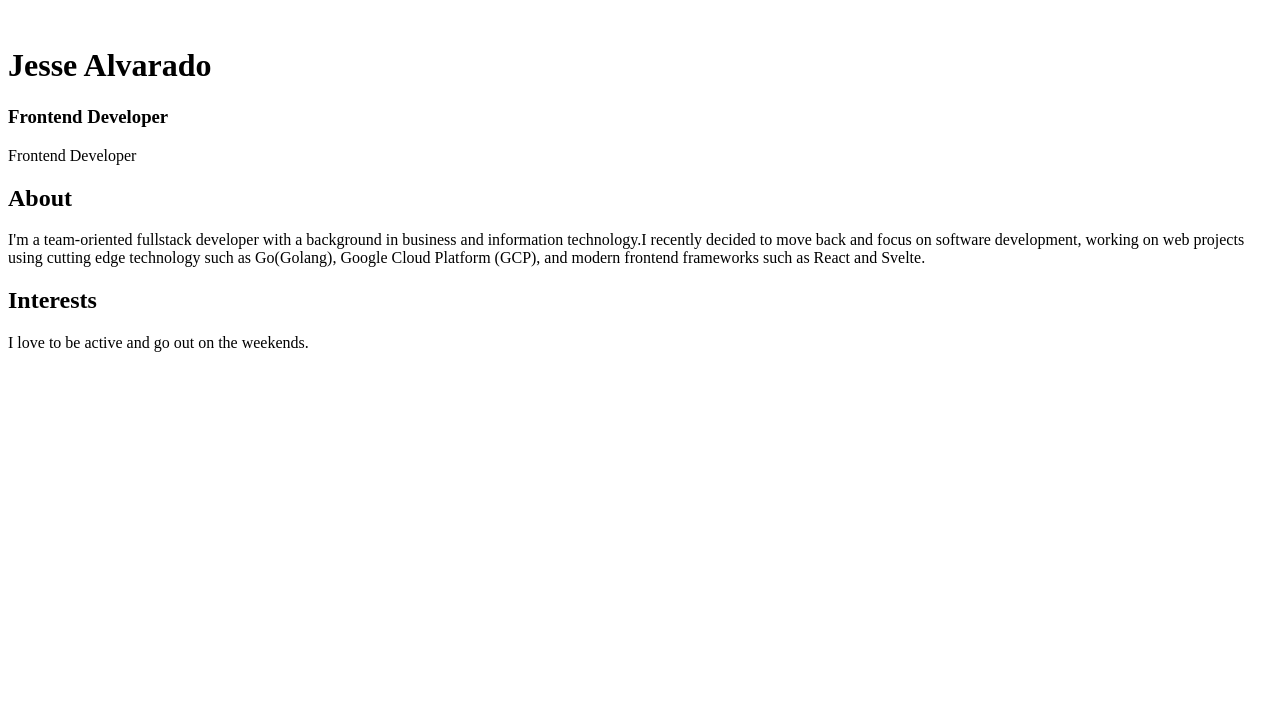
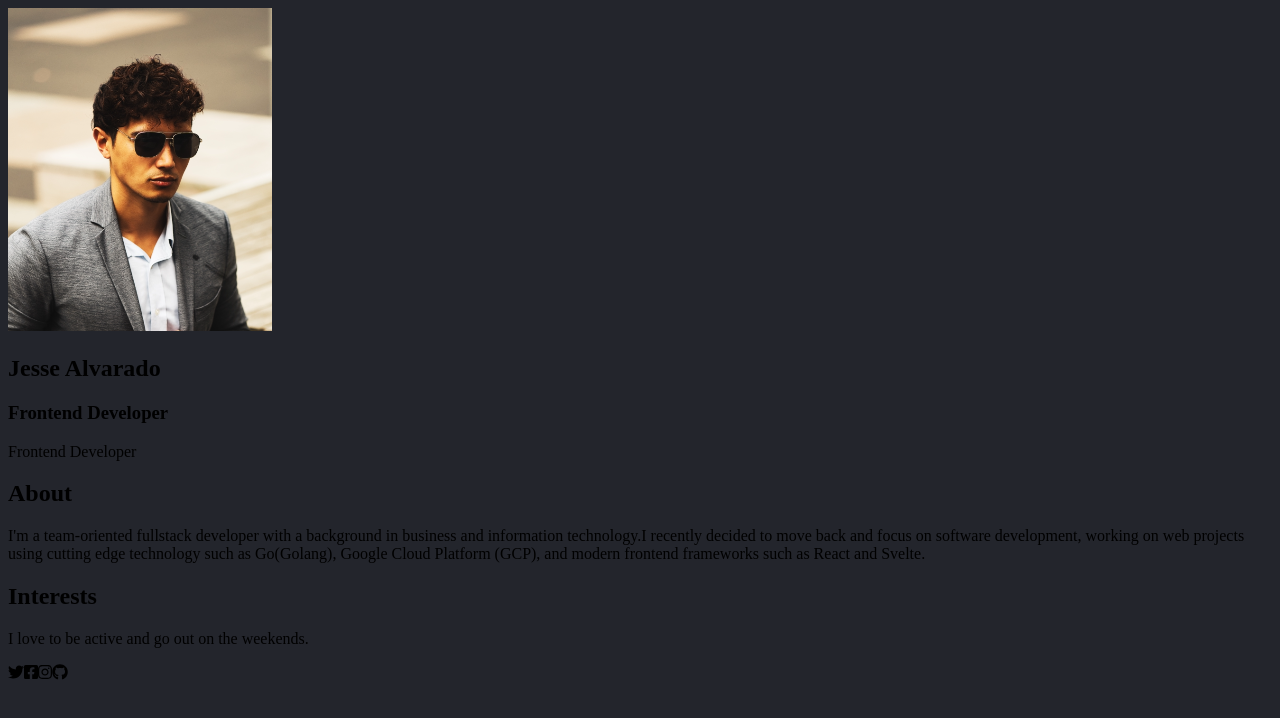
Before and after one commit to alvara/scrimba-business-card, a React (Create React App) app: page / in a window 1280 px wide. Shown: the top 718 px of the page. Built offline with nearby package versions, Linux system fonts and the light colour scheme.

Commit message:
add font awesome

```diff
--- a/package.json
+++ b/package.json
@@ -4,6 +4,8 @@
   "private": true,
   "dependencies": {
     "@fortawesome/fontawesome-svg-core": "^1.2.36",
+    "@fortawesome/free-brands-svg-icons": "^5.15.4",
+    "@fortawesome/free-regular-svg-icons": "^5.15.4",
     "@fortawesome/free-solid-svg-icons": "^5.15.4",
     "@fortawesome/react-fontawesome": "^0.1.16",
     "@testing-library/jest-dom": "^5.16.1",
--- a/src/App.scss
+++ b/src/App.scss
@@ -0,0 +1,3 @@
+body {
+  background-color: #23252C;
+}
--- a/src/components/Footer.jsx
+++ b/src/components/Footer.jsx
@@ -1,9 +1,14 @@
 import React from 'react'
+import { FontAwesomeIcon } from '@fortawesome/react-fontawesome'
+import { faFacebookSquare, faGithub, faInstagram, faTwitter } from '@fortawesome/free-brands-svg-icons'
 
 export default function Footer() {
   return (
-    <div>
-
-    </div>
+    <footer>
+      <FontAwesomeIcon icon={faTwitter} />
+      <FontAwesomeIcon icon={faFacebookSquare} />
+      <FontAwesomeIcon icon={faInstagram} />
+      <FontAwesomeIcon icon={faGithub} />
+    </footer>
   )
 }
--- a/src/components/Title.jsx
+++ b/src/components/Title.jsx
@@ -1,12 +1,13 @@
 import React from 'react'
+import profile from '../assets/profile.png'
 
 export default function Title() {
   return (
-    <div>
-      <img src="" alt=""/>
+    <nav>
+      <img src={profile} alt="profile"/>
       <h1>Jesse Alvarado</h1>
       <h3>Frontend Developer</h3>
       <p>Frontend Developer</p>
-    </div>
+    </nav>
   )
 }
--- a/src/index.js
+++ b/src/index.js
@@ -1,6 +1,6 @@
 import React from 'react'
 import ReactDOM from 'react-dom'
 import App from './App'
-
+import './App.scss'
 
 ReactDOM.render(<App />,document.getElementById('root'))
```
Also changed, not shown: src/assets/profile.png (added), 1 other file (tests, documents, lock files or other folders).
